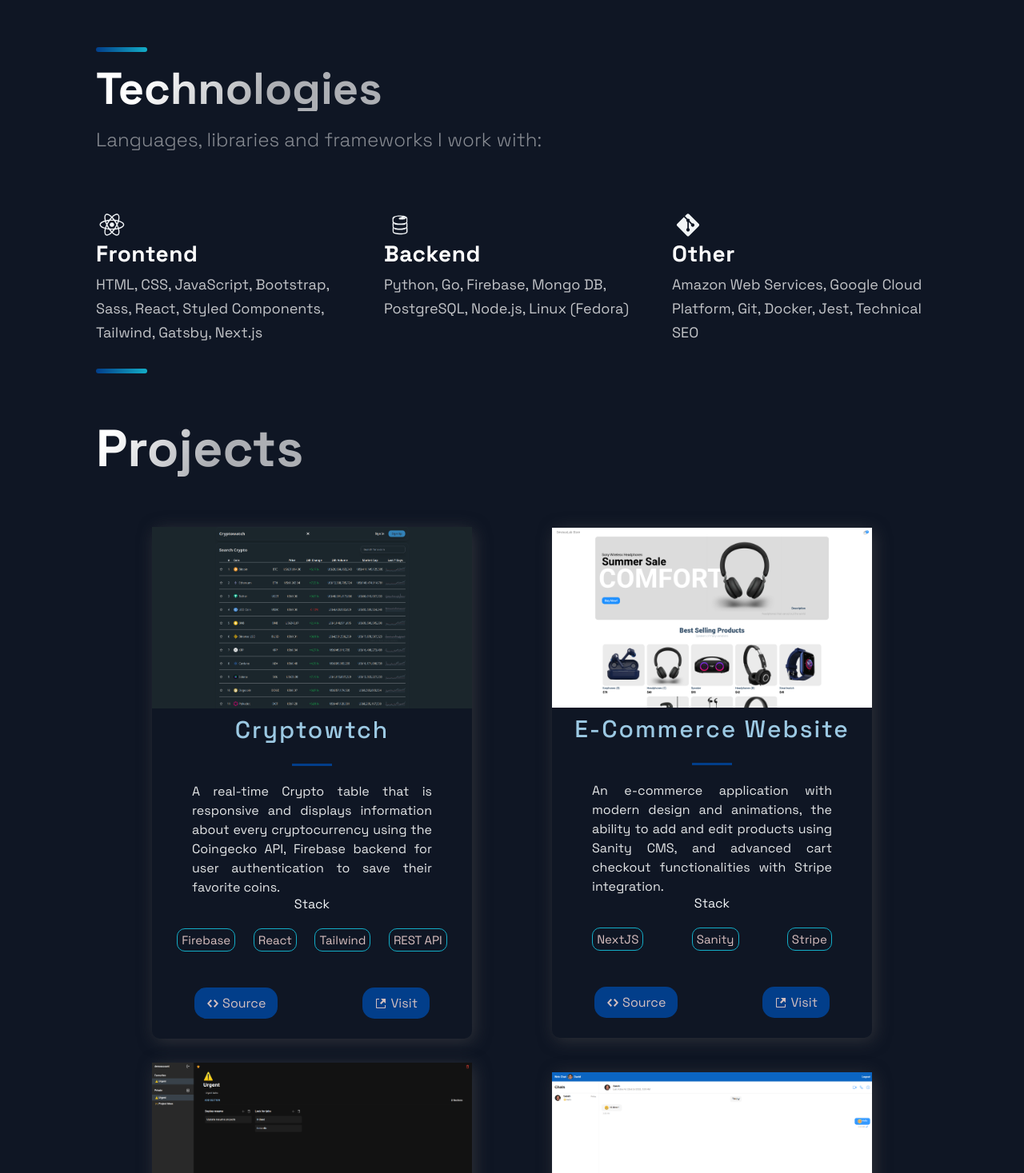
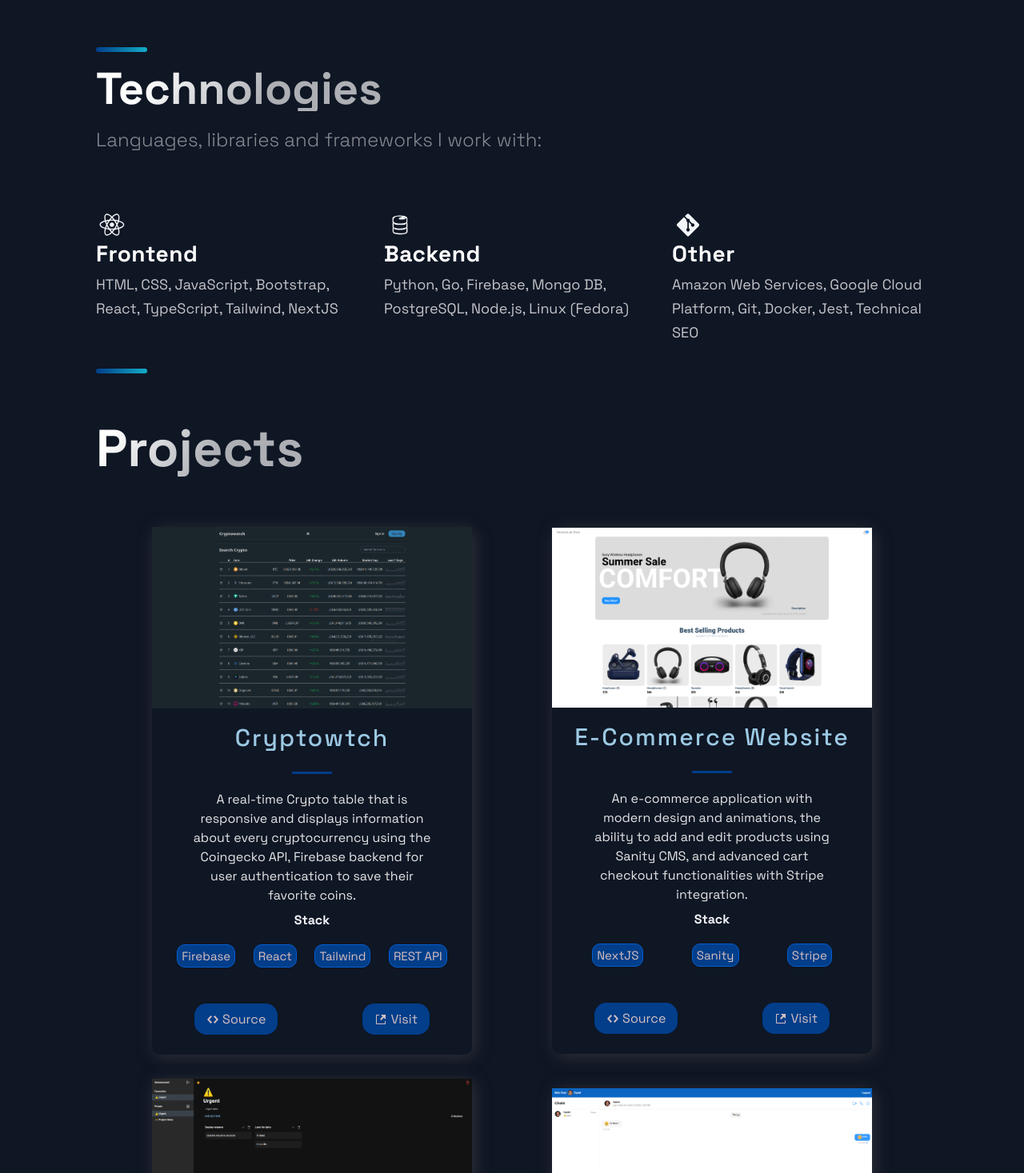
Before and after one commit to DeviousLab/deviouslab-portfolio, a Next.js app: page / in a window 1280 px wide. Shown: the part 1330-2797 px from the top of the page at 80% size. Built offline with nearby package versions, Linux system fonts and the light colour scheme.

Commit message:
Updated site style and content
Signed-off-by: DeviousLab <deviouslab@gmail.com>

```diff
--- a/src/components/projects/projects.jsx
+++ b/src/components/projects/projects.jsx
@@ -22,7 +22,7 @@
           </CardInfo>
           <div>
             <TitleContent>
-              Stack
+              <strong>Stack</strong>
             </TitleContent>
             <TagList>
               {tags.map((tag, i) => (
--- a/src/components/projects/projects.styles.jsx
+++ b/src/components/projects/projects.styles.jsx
@@ -36,6 +36,7 @@
   text-align: center;
   z-index: 20;
   width: 100%;
+  margin-top: 1rem;
 
 `;
 
@@ -71,7 +72,7 @@
   color: #e4e6e7;
   font-style: 2rem;
   line-height: 24px;
-  text-align: justify;
+  text-align: center;
   @media ${(props) => props.theme.breakpoints.sm} {
     padding:.3rem
 }
@@ -110,7 +111,8 @@
 export const Tag = styled.li`
 color: #d8bfbf;
 font-size: 1.5rem;
-border: 1px solid #13ADC7;
+border: 1px solid #025fd4;
 border-radius: 10px;
 padding: .5rem;
+background: #023e8a;
 `;
--- a/src/components/technologies/technologies.jsx
+++ b/src/components/technologies/technologies.jsx
@@ -21,7 +21,7 @@
             Frontend
           </ListTitle>
           <ListParagraph>
-            HTML, CSS, JavaScript, Bootstrap, Sass, React, Styled Components, Tailwind, Gatsby, Next.js
+            HTML, CSS, JavaScript, Bootstrap, React, TypeScript, Tailwind, NextJS
           </ListParagraph>
         </ListContainer>
       </ListItem>
--- a/src/constants/constants.js
+++ b/src/constants/constants.js
@@ -66,10 +66,10 @@
 ];
 
 export const AccomplishmentData = [
-  { number: 1256, text: 'Commits' },
-  { number: 83, text: 'Pull Requests', },
-  { number: 4, text: 'Issues', },
-  { number: 53, text: 'Repos Contributed to', }
+  { number: 1301, text: 'Commits' },
+  { number: 77, text: 'Pull Requests', },
+  { number: 5, text: 'Issues', },
+  { number: 49, text: 'Repos Contributed to', }
 ];
 
 //TODO Use Github API v4 to get the data
--- a/src/styles/globals.jsx
+++ b/src/styles/globals.jsx
@@ -27,10 +27,7 @@
   }
   a {
     text-decoration: none;
-  }
-  a:visited {
-    text-decoration: none;
-    color: ${props => props.theme.colors.primary1};
+    color: inherit;
   }
   li{
     list-style: none;
```
